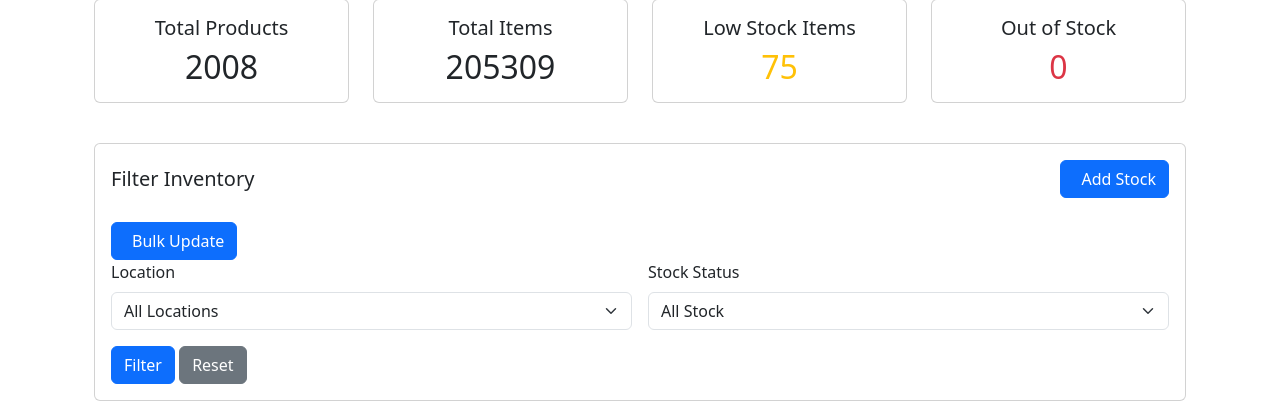
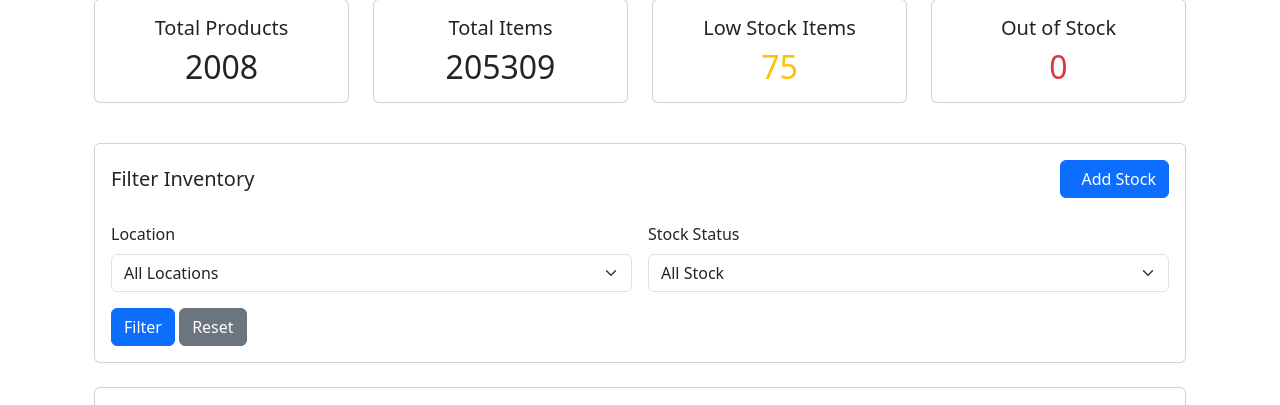
Before and after one commit to varaprasad1016/SriyaWMS, a Flask app: page /inventory-report in a window 1280 px wide. Shown: the part 151-556 px from the top of the page. Run offline with Flask 3, Linux system fonts and the light colour scheme; a user stored in the database is signed in; data comes from the database, SQL or seed files in the repository.

Commit message:
multiple

```diff
--- a/templates/inventory_report.html
+++ b/templates/inventory_report.html
@@ -53,13 +53,6 @@
                         <i class="fas fa-plus me-2"></i>Add Stock
                     </a>
                 </div>
-            </div>
-
-            <div>
-                <!-- Remove the export_inventory link since this route doesn't exist -->
-                <a href="{{ url_for('bulk_update_stock') }}" class="btn btn-primary">
-                    <i class="fas fa-edit me-2"></i>Bulk Update
-                </a>
             </div>
 
             <form method="GET" action="{{ url_for('inventory_report') }}" class="row g-3">
```
